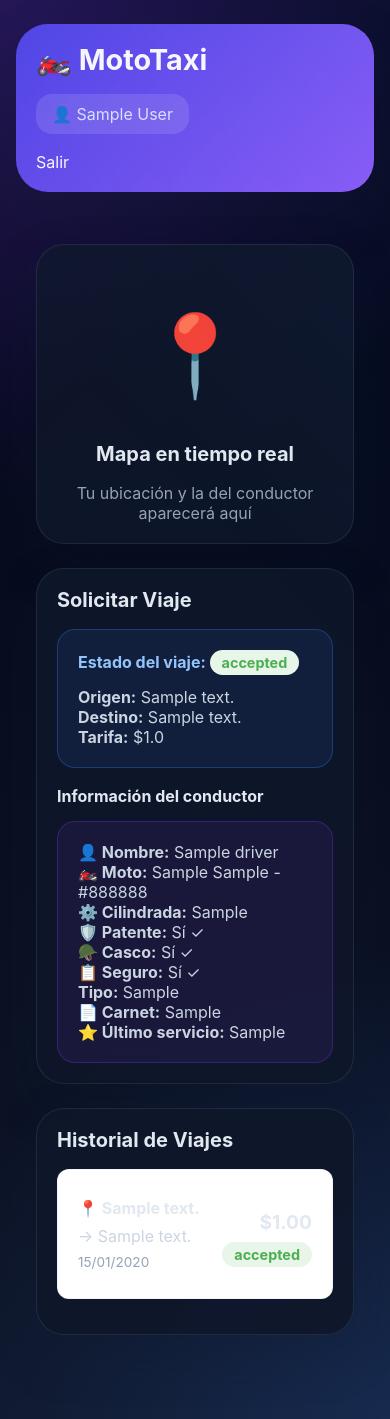
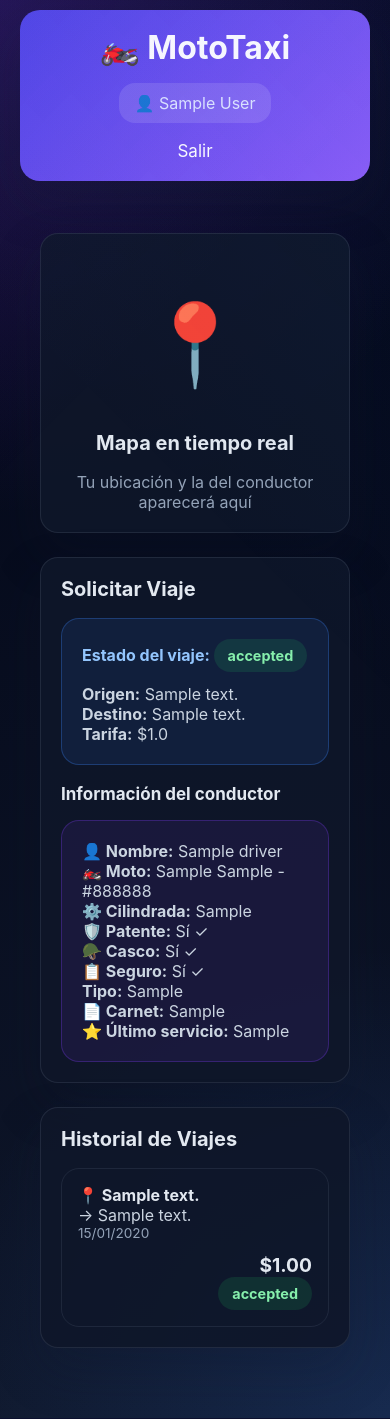
Before and after one commit to alesioandresv-ops/MotoTaxi, a Flask app: page /dashboard in a window 390 px wide. Run offline with Flask 3, Linux system fonts and the light colour scheme; the visitor is signed in with stand-in values (Sample User, id 1); tables that the repository leaves empty hold one stand-in row (values such as "Sample post").

Commit message:
commit 1234567890abcdef1234567890abcdef12345678 Author: Andrés N <alesioandresv@gmail.com>

```diff
--- a/backend/static/style.css
+++ b/backend/static/style.css
@@ -182,11 +182,12 @@
     flex-wrap: wrap;
 }
 
+@media (max-width: 600px) {
+
     .demo-btn {
-    width: 48%;
-    border-radius: 18px;
-    font-weight: 700;
-    transition: background 0.2s ease, transform 0.2s ease;
+        width: 100%;
+    }
+
 }
 
 .demo-btn.passenger {
@@ -431,243 +432,42 @@
     .dashboard-header {
         grid-template-columns: 1fr;
     }
-}
+
     display: grid;
-    grid-template-columns: 1fr 1fr;
+    grid-template-columns: 1fr;
     gap: 20px;
 }
 
-.map-placeholder,
-.request-form,
-.info-section,
-.history-section,
-.status-card,
-.pending-trips-card,
-.active-trip-card,
-.stats-card,
-.history-card,
-.info-card {
-    background: white;
-    border-radius: 15px;
-    padding: 30px;
-    box-shadow: 0 4px 15px rgba(0, 0, 0, 0.1);
+@media (max-width: 768px) {
+
+    body {
+        font-size: 17px;
     }
 
-.map-placeholder {
-    text-align: center;
-    min-height: 400px;
-    display: flex;
-    flex-direction: column;
-    justify-content: center;
-    align-items: center;
+    .container {
+        width: calc(100% - 20px);
+        padding: 10px;
     }
 
-.map-icon {
-    font-size: 4em;
-    margin-bottom: 20px;
-    animation: bounce 2s infinite;
+    .dashboard-header {
+        padding: 20px;
+        text-align: center;
     }
 
-@keyframes bounce {
-    0%, 100% { transform: translateY(0); }
-    50% { transform: translateY(-10px); }
+    .header-left h1 {
+        font-size: 2rem;
     }
 
-.request-form h2,
-.info-section h3,
-.history-section h2,
-.status-card h2,
-.pending-trips-card h2,
-.active-trip-card h2,
-.stats-card h3,
-.history-card h3,
-.info-card h3 {
-    margin-top: 0;
-    color: #333;
+    .header-center {
+        justify-content: center;
     }
 
-.input-group {
-    margin-bottom: 20px;
+    .header-right {
+        justify-content: center;
     }
 
-.input-group label {
-    display: block;
-    margin-bottom: 8px;
-    font-weight: bold;
-    color: #333;
-}
-
-.input-group input,
-.input-group select {
-    width: 100%;
-    padding: 12px;
-    border: 1px solid #ddd;
-    border-radius: 8px;
-    font-size: 1em;
-}
-
-.input-group input:focus,
-.input-group select:focus {
-    outline: none;
-    border-color: #667eea;
-    box-shadow: 0 0 0 3px rgba(102, 126, 234, 0.1);
-}
-
-.request-btn,
-.simulate-btn,
-.cancel-btn,
-.start-btn,
-.complete-btn,
-.accept-btn,
-.online-btn {
-    padding: 15px;
-    border: none;
-    border-radius: 8px;
-    cursor: pointer;
-    font-weight: bold;
-    transition: all 0.3s;
-}
-
-.request-btn,
-.simulate-btn,
-.start-btn,
-.complete-btn,
-.accept-btn {
-    background: linear-gradient(135deg, #667eea 0%, #764ba2 100%);
-    color: white;
-    width: 100%;
-}
-
-.request-btn:hover,
-.simulate-btn:hover,
-.start-btn:hover,
-.complete-btn:hover,
-.accept-btn:hover {
-    transform: translateY(-2px);
-}
-
-.cancel-btn {
-    background: #ff6b6b;
-    color: white;
-}
-
-.cancel-btn:hover {
-    background: #ff5252;
-}
-
-.trip-status,
-.trip-info,
-.trip-actions,
-.trip-item,
-.completed-trip,
+    .card-section,
     .trip-card,
-.trip-details {
-    background: white;
-    padding: 20px;
-    border-radius: 12px;
-    margin-bottom: 15px;
-}
-
-.trip-status {
-    border-left: 4px solid #667eea;
-}
-
-.status-badge {
-    font-weight: bold;
-    padding: 4px 12px;
-    border-radius: 20px;
-    display: inline-block;
-}
-
-.status-badge.requested {
-    background: #fff3e0;
-    color: #ff9800;
-}
-
-.status-badge.accepted {
-    background: #e8f5e9;
-    color: #4caf50;
-}
-
-.status-badge.ongoing {
-    background: #e3f2fd;
-    color: #2196f3;
-}
-
-.status-badge.completed {
-    background: #e8f5e9;
-    color: #388e3c;
-}
-
-.trip-card-header,
-.trip-item,
-.status-info {
-    display: flex;
-    justify-content: space-between;
-    gap: 10px;
-    align-items: center;
-}
-
-.trip-card p,
-.trip-item p,
-.completed-trip p,
-.trip-details p {
-    margin: 8px 0;
-    color: #555;
-}
-
-.info-section ul,
-.history-section ul,
-.info-card ul {
-    list-style: none;
-    padding: 0;
-}
-
-.info-section li,
-.info-card li {
-    padding: 10px 0;
-    color: #555;
-    font-size: 1.05em;
-}
-
-.info-card li:before {
-    content: '✓ ';
-    color: #4caf50;
-    font-weight: bold;
-    margin-right: 5px;
-}
-
-.trips-list {
-    display: grid;
-    gap: 20px;
-}
-
-.trip-item,
-.completed-trip,
-.trip-card {
-    transition: all 0.3s;
-}
-
-.trip-item:hover,
-.trip-card:hover,
-.completed-trip:hover {
-    box-shadow: 0 4px 15px rgba(0, 0, 0, 0.1);
-    transform: translateY(-2px);
-}
-
-@media (max-width: 900px) {
-    .ride-request-section,
-    .driver-content,
-    .status-info {
-        grid-template-columns: 1fr;
-    }
-}
-
-@media (max-width: 600px) {
-    .login-box,
-    .request-form,
-    .info-section,
-    .history-section,
     .status-card,
     .pending-trips-card,
     .active-trip-card,
@@ -676,4 +476,56 @@
     .info-card {
         padding: 20px;
     }
+
+    input,
+    select,
+    button {
+        min-height: 52px;
+        font-size: 16px;
     }
+
+    .trip-item {
+        padding: 16px;
+    }
+}
+
+@media (max-width: 480px) {
+
+    .logo h1 {
+        font-size: 2rem;
+    }
+
+    h1 {
+        font-size: 1.8rem;
+    }
+
+    h2 {
+        font-size: 1.4rem;
+    }
+
+    h3 {
+        font-size: 1.2rem;
+    }
+
+    p,
+    label,
+    span,
+    li {
+        font-size: 1rem;
+    }
+
+    .login-box {
+        padding: 25px;
+    }
+
+    .dashboard-header {
+        border-radius: 20px;
+    }
+
+    .card,
+    .card-section,
+    .trip-card,
+    .status-card {
+        border-radius: 18px;
+    }
+}
```
Lines whose indentation alone changed are shown as unchanged.
